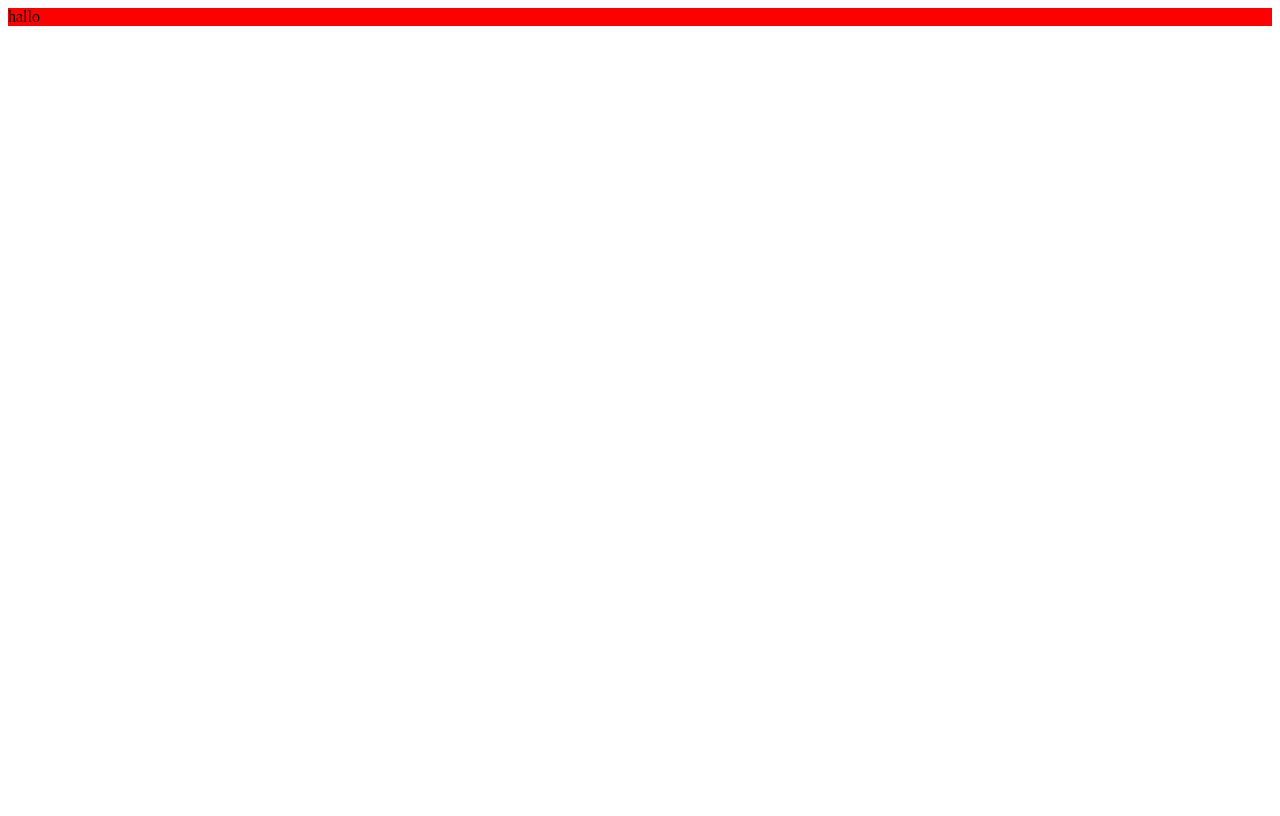
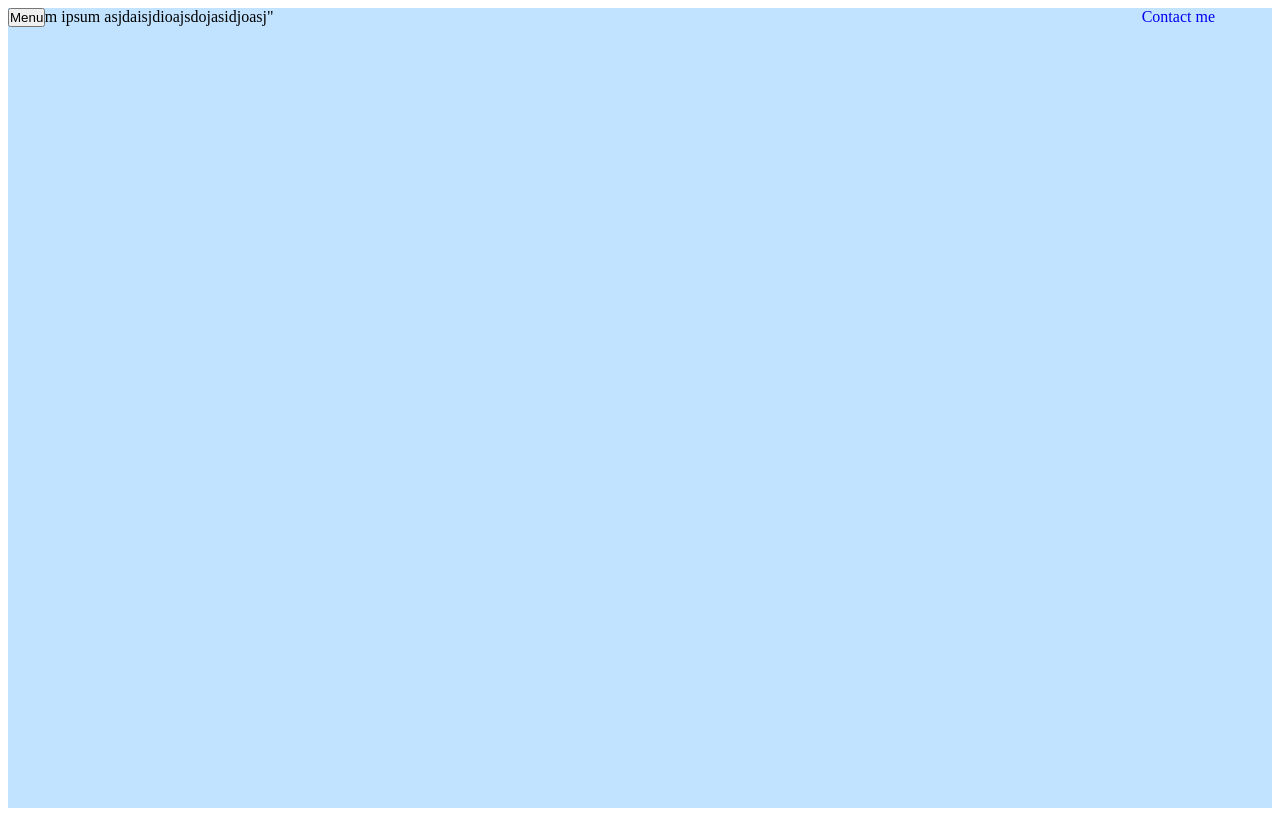
Before and after one commit to denmarx/resume23-24, a React (Create React App) app: page / in a window 1280 px wide. Built offline with nearby package versions, Linux system fonts and the light colour scheme.

Commit message:
displays topMenu

```diff
--- a/src/App.js
+++ b/src/App.js
@@ -1,12 +1,14 @@
 import './styles/App.css';
-import Header from './components/Header/Header';
+import Menu from './components/Menu/Menu';
 import Footer from './components/Footer/Footer';
 
 const App = () => {
   return (
-    <div id="App-container">
-      <Header />
-      <main></main>
+    <div id='App-container'>
+      <Menu />
+      <div className='main-content'>
+        <div>"Lorem ipsum asjdaisjdioajsdojasidjoasj"</div>
+      </div>
       <Footer />
     </div>
   );
--- a/src/components/Header/Header.js
+++ /dev/null
@@ -1,12 +0,0 @@
-import React from 'react';
-import styles from './Header.module.css';
-
-const Header = () => {
-  return (
-    <header>
-      <nav className={styles.nav}>hallo</nav>
-    </header>
-  );
-};
-
-export default Header;
--- a/src/components/Header/Header.module.css
+++ /dev/null
@@ -1,11 +0,0 @@
-.nav {
-  background-color: red;
-  width: 100%;
-  height: 20%;
-}
-
-.headaer {
-  height: 20px;
-  width: 50px;
-  color: aqua;
-}
--- /dev/null
+++ b/src/components/Menu/Menu.js
@@ -0,0 +1,35 @@
+import React, { useState } from 'react';
+import styles from './Menu.module.css';
+
+const Menu = () => {
+  // State to manage the display of the menu
+  const [isTopMenuVisible, setTopMenuVisible] = useState(false);
+
+  // Function to toggle menu visibility
+  const toggleTopMenu = () => {
+    setTopMenuVisible(!isTopMenuVisible);
+  };
+
+  return (
+    <div className={styles.menuWrap}>
+      <button className={styles.menuButton} onClick={toggleTopMenu}>
+        Menu
+      </button>
+      <a className={styles.contactMe} href='/'>
+        Contact me
+      </a>
+      {isTopMenuVisible && (
+        <div className={styles.topMenu}>
+          <button className={styles.menuButton} onClick={toggleTopMenu}>
+            Close
+          </button>
+          <div>Menu Item 1</div>
+          <div>Menu Item 2</div>
+          <div>Menu Item 3</div>
+        </div>
+      )}
+    </div>
+  );
+};
+
+export default Menu;
--- /dev/null
+++ b/src/components/Menu/Menu.module.css
@@ -0,0 +1,28 @@
+.menuWrap {
+  position: relative;
+  background-color: #c1e3ff;
+}
+
+.menuButton {
+  position: fixed;
+}
+
+.contactMe {
+  text-decoration: none;
+  position: fixed;
+  right: 65px;
+  z-index: 20000;
+}
+
+.topMenu {
+  position: absolute;
+  box-sizing: border-box;
+  top: 0;
+  left: 0;
+  right: 0;
+  background-color: #e5eba6;
+  height: 100vh;
+  overflow: hidden;
+  /* display: flex; */
+  /* flex-direction: column; */
+}
--- a/src/styles/App.css
+++ b/src/styles/App.css
@@ -1,3 +1,10 @@
 #App-container {
   padding: 0.5em;
+  box-sizing: border-box;
+  position: relative;
 }
+
+.main-content {
+  background: #c1e3ff;
+  height: 100vh;
+}
```
Also changed, not shown: public/index.html (+1 -14 lines).
